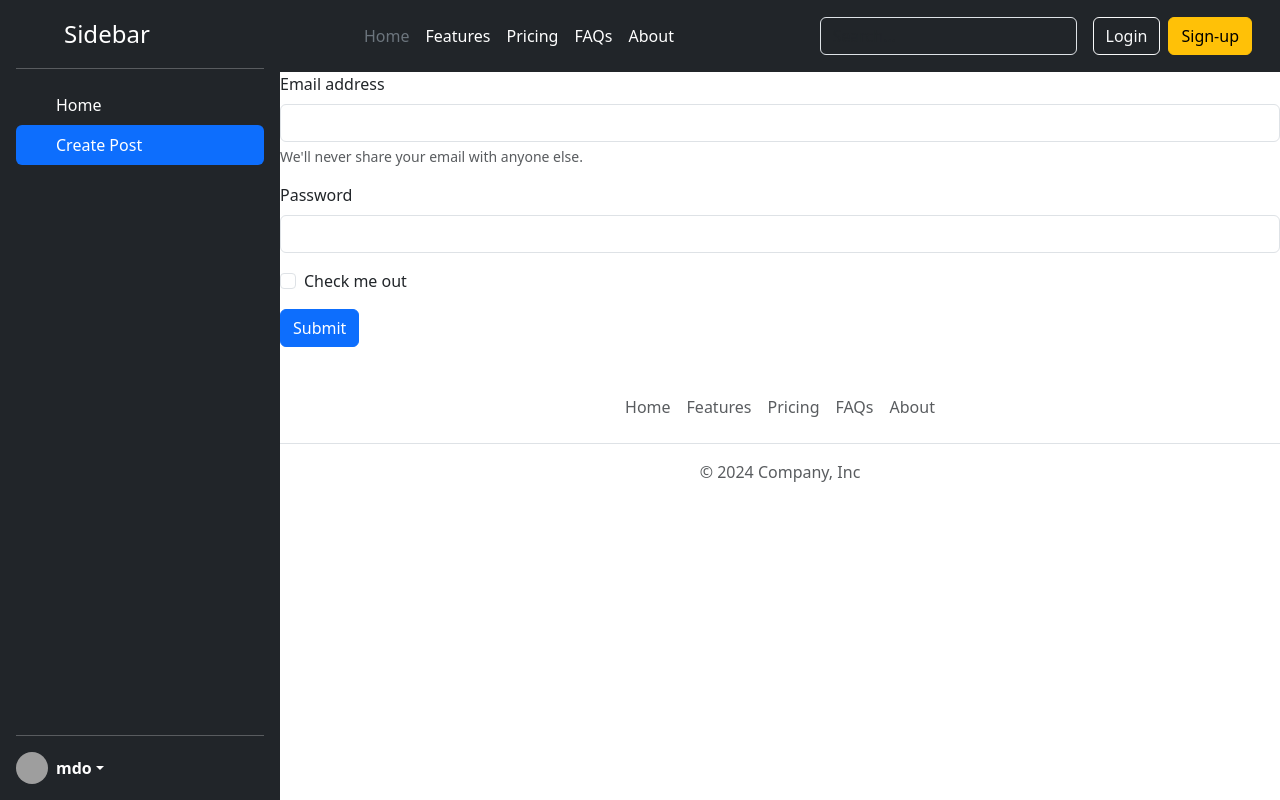
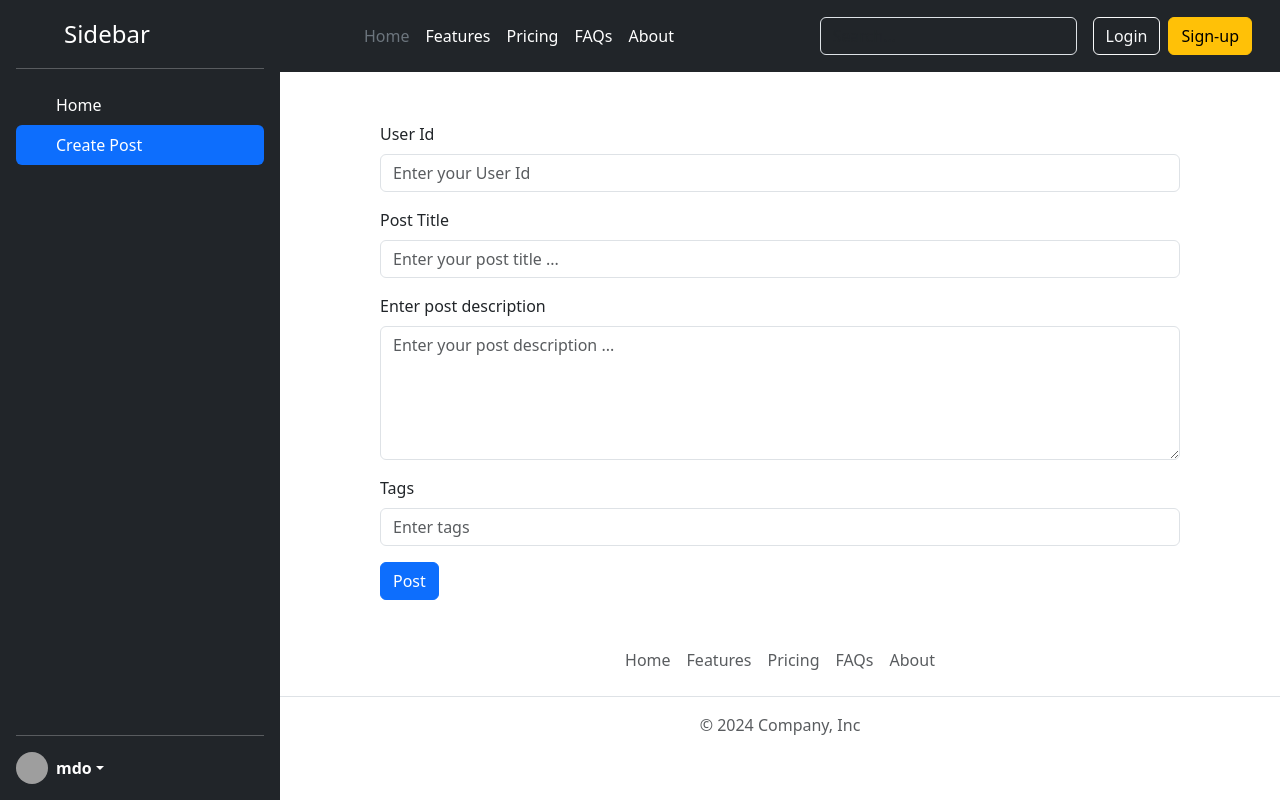
Before and after one commit to singhaditi2004/social-media-react, a React (Vite) app: page / in a window 1280 px wide. Built offline with nearby package versions, Linux system fonts and the light colour scheme; grey boxes are pictures that could not be loaded.

Commit message:
social media project completed

```diff
--- a/package.json
+++ b/package.json
@@ -13,7 +13,8 @@
     "bootstrap": "^5.3.3",
     "react": "^18.2.0",
     "react-dom": "^18.2.0",
-    "react-icons": "^5.3.0"
+    "react-icons": "^5.3.0",
+    "socialmedia": "file:"
   },
   "devDependencies": {
     "@types/react": "^18.2.66",
--- a/src/App.css
+++ b/src/App.css
@@ -23,3 +23,9 @@
     width: 100%;
     margin: 15px 0 0 0;
 }
+
+.create-post{
+    width: 80%;
+    margin-left: 10%;
+    margin-top: 50px;
+}
--- a/src/Components/Card.jsx
+++ b/src/Components/Card.jsx
@@ -2,7 +2,7 @@ import { MdDelete } from "react-icons/md";
 import { useContext } from "react";
 import { PostList } from "./Post-List-Store";
 const Card = ({ post }) => {
-  const { deletePost } = useContext(PostList);
+  const { deletePost, reactToPost } = useContext(PostList);
   return (
     <div className="card post-card" style={{ width: "28rem" }}>
       <div className="card-body">
@@ -24,6 +24,13 @@ const Card = ({ post }) => {
         <div className="alert alert-info reaction" role="alert">
           Total reactions: {post.react}
         </div>
+        <button
+          type="button"
+          className="btn btn-outline-primary m-2"
+          onClick={() => reactToPost(post.id)}
+        >
+          React
+        </button>
       </div>
     </div>
   );
--- a/src/Components/CreatePost.jsx
+++ b/src/Components/CreatePost.jsx
@@ -1,42 +1,84 @@
+import { useContext, useRef } from "react";
+import { PostList } from "./Post-List-Store";
+
 const CreatePost = () => {
+  const { addPost } = useContext(PostList);
+  const userId = useRef();
+  const title = useRef();
+  const tags = useRef();
+  const content = useRef();
+  const handleSubmit = (event) => {
+    event.preventDefault();
+    const post = {
+      userId: userId.current.value,
+      title: title.current.value,
+      content: content.current.value,
+      tags: tags.current.value.split(","),
+      react: 0,
+    };
+
+    addPost(post);
+    userId.current.value = "";
+    content.current.value = "";
+    tags.current.value = "";
+    title.current.value = "";
+  };
   return (
-    <form>
+    <form className="create-post" onSubmit={handleSubmit}>
       <div className="mb-3">
-        <label htmlFor="exampleInputEmail1" className="form-label">
-          Email address
+        <label htmlFor="userId" className="form-label">
+          User Id
         </label>
         <input
-          type="email"
+          type="text"
+          ref={userId}
           className="form-control"
-          id="exampleInputEmail1"
-          aria-describedby="emailHelp"
+          id="userId"
+          placeholder="Enter your User Id"
         />
-        <div id="emailHelp" className="form-text">
-          We&apos;ll never share your email with anyone else.
-        </div>
+      </div>
+
+      <div className="mb-3">
+        <label htmlFor="title" className="form-label">
+          Post Title
+        </label>
+        <input
+          type="text"
+          ref={title}
+          className="form-control"
+          id="title"
+          placeholder="Enter your post title ..."
+        />
+      </div>
+
+      <div className="mb-3">
+        <label htmlFor="description" className="form-label">
+          Enter post description
+        </label>
+        <textarea
+          type="text"
+          rows={5}
+          ref={content}
+          className="form-control"
+          id="description"
+          placeholder="Enter your post description ..."
+        />
       </div>
       <div className="mb-3">
-        <label htmlFor="exampleInputPassword1" className="form-label">
-          Password
+        <label htmlFor="tags" className="form-label">
+          Tags
         </label>
         <input
-          type="password"
+          type="text"
+          ref={tags}
           className="form-control"
-          id="exampleInputPassword1"
+          id="tags"
+          placeholder="Enter tags"
         />
       </div>
-      <div className="mb-3 form-check">
-        <input
-          type="checkbox"
-          className="form-check-input"
-          id="exampleCheck1"
-        />
-        <label className="form-check-label" htmlFor="exampleCheck1">
-          Check me out
-        </label>
-      </div>
+
       <button type="submit" className="btn btn-primary">
-        Submit
+        Post
       </button>
     </form>
   );
--- a/src/Components/Post-List-Store.jsx
+++ b/src/Components/Post-List-Store.jsx
@@ -12,7 +12,16 @@ const postListReducer = (currentPostList, action) => {
       (post) => post.id !== action.payload.idpost
     );
   }
-
+  if (action.type === "INCREMENT_REACT") {
+    updatedPostList = currentPostList.map((post) =>
+      post.id === action.payload.idpost
+        ? { ...post, react: post.react + 1 }
+        : post
+    );
+  }
+  if (action.type === "ADD_POST") {
+    updatedPostList = [action.payload, ...currentPostList];
+  }
   return updatedPostList;
 };
 const PostListProvier = ({ children }) => {
@@ -20,14 +29,36 @@ const PostListProvier = ({ children }) => {
     postListReducer,
     DEFAULT_POST_LIST
   );
-  const addPost = () => {};
+  const addPost = (post) => {
+    dispatchPostList({
+      type: "ADD_POST",
+      payload: {
+        id: Date.now(),
+        title: post.title,
+        content: post.content,
+        react: post.react,
+        userId: post.userId,
+        tags: post.tags || [],
+      },
+    });
+    console.log(post);
+  };
   const deletePost = (idpost) => {
     console.log(`deleted ${idpost}`);
     dispatchPostList({ type: "DELETE_POST", payload: { idpost } });
   };
+  const reactToPost = (idpost) => {
+    dispatchPostList({ type: "INCREMENT_REACT", payload: { idpost } });
+  };
+
   return (
     <PostList.Provider
-      value={{ postList: postList, addPost: addPost, deletePost: deletePost }}
+      value={{
+        postList: postList,
+        addPost: addPost,
+        deletePost: deletePost,
+        reactToPost: reactToPost,
+      }}
     >
       {children}
     </PostList.Provider>
```
Also changed, not shown: 1 other file (tests, documents, lock files or other folders).
